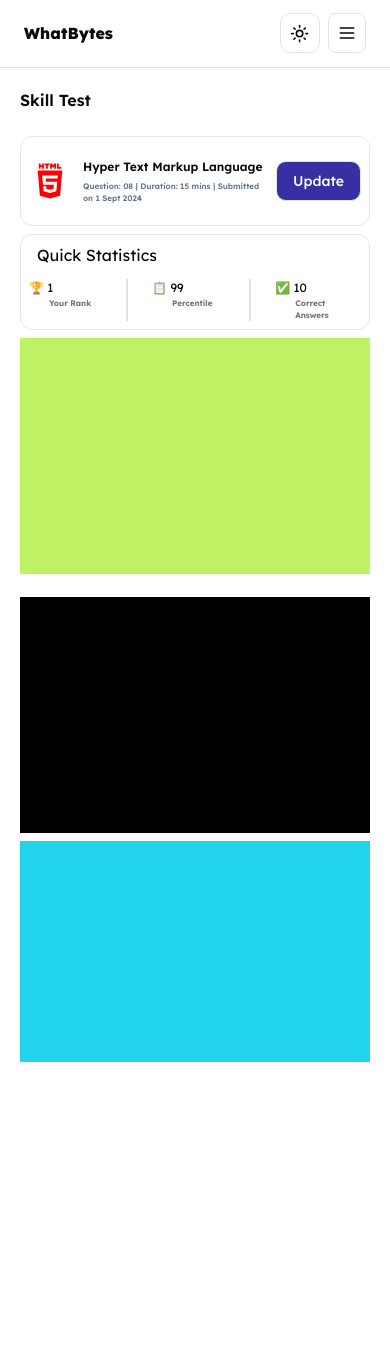
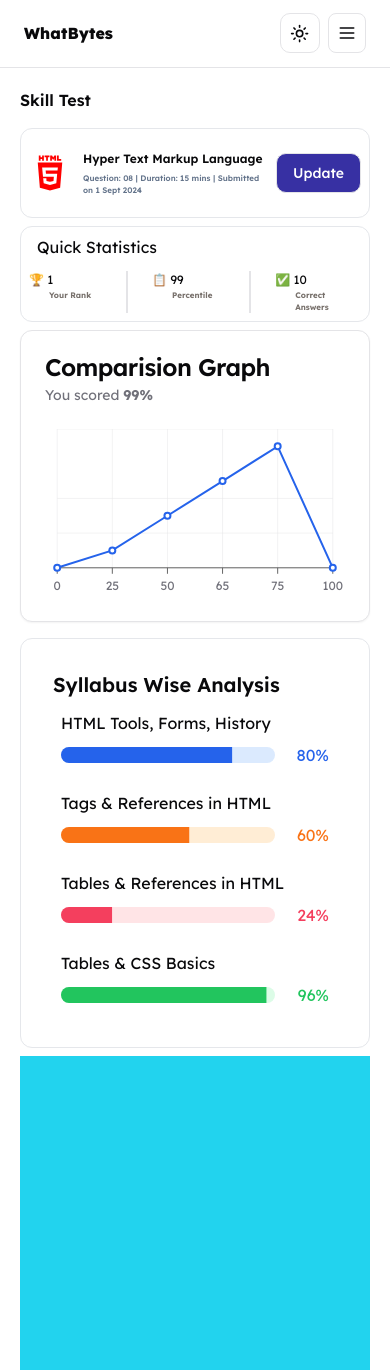
Before and after one commit to rishilahoti/Dashboard, a Next.js app: page / in a window 390 px wide. Before the commit the page ends 1062 px from the top, so only its background shows below. Built offline with nearby package versions, Linux system fonts and the light colour scheme.

Commit message:
syllabus wise

```diff
--- a/package.json
+++ b/package.json
@@ -12,6 +12,7 @@
     "@radix-ui/react-dialog": "^1.1.1",
     "@radix-ui/react-dropdown-menu": "^2.1.1",
     "@radix-ui/react-label": "^2.1.0",
+    "@radix-ui/react-progress": "^1.1.0",
     "@radix-ui/react-slot": "^1.1.0",
     "class-variance-authority": "^0.7.0",
     "clsx": "^2.1.1",
--- /dev/null
+++ b/src/app/components/ComparisionGraph.tsx
@@ -0,0 +1,91 @@
+"use client";
+
+import { TrendingUp } from "lucide-react";
+import { CartesianGrid, Line, LineChart, XAxis } from "recharts";
+
+import {
+	Card,
+	CardContent,
+	CardDescription,
+	CardFooter,
+	CardHeader,
+	CardTitle,
+} from "@/components/ui/card";
+import {
+	ChartConfig,
+	ChartContainer,
+	ChartTooltip,
+	ChartTooltipContent,
+} from "@/components/ui/chart";
+import React, { useState, useEffect } from "react";
+
+export const description = "A linear line chart";
+
+const chartData = [
+	{ percentile: 0, student: 0 },
+	{ percentile: 25, student: 2 },
+	{ percentile: 50, student: 6 },
+    { percentile: 65, student: 10 },
+	{ percentile: 75, student: 14 },
+	{ percentile: 100, student: 0 },
+];
+
+const chartConfig = {
+	student: {
+		label: "Number of Student:",
+		color: "hsl(var(--chart-1))",
+	},
+} satisfies ChartConfig;
+
+export default function Component() {
+    const [rank, setRank] = useState("1");
+	const [percentile, setPercentile] = useState("99");
+	const [score, setScore] = useState("10");
+	useEffect(() => {
+		const savedRank = localStorage.getItem("rank") || "1";
+		const savedPercentile = localStorage.getItem("percentile") || "99";
+		const savedScore = localStorage.getItem("score") || "10";
+		setRank(savedRank);
+		setPercentile(savedPercentile);
+		setScore(savedScore);
+	}, []);
+	return (
+		<Card>
+			<CardHeader>
+				<CardTitle>Comparision Graph</CardTitle>
+				<CardDescription>You scored <span className="font-bold">{percentile}%</span> </CardDescription>
+			</CardHeader>
+			<CardContent>
+				<ChartContainer config={chartConfig}>
+					<LineChart
+						accessibilityLayer
+						data={chartData}
+						margin={{
+							left: 12,
+							right: 12,
+						}}
+					>
+						<CartesianGrid vertical={true} />
+						<XAxis
+							dataKey="percentile"
+							tickLine={true}
+							axisLine={true}
+							tickMargin={8}
+						/>
+						<ChartTooltip
+							cursor={true}
+							content={<ChartTooltipContent />}
+						/>
+						<Line
+							dataKey="student"
+							type="linear"
+							stroke="var(--color-student)"
+							strokeWidth={2}
+							dot={true}
+						/>
+					</LineChart>
+				</ChartContainer>
+			</CardContent>
+		</Card>
+	);
+}
--- /dev/null
+++ b/src/app/components/SyllabusWise.tsx
@@ -0,0 +1,37 @@
+"use client";
+
+import * as React from "react";
+
+import { Progress } from "@/components/ui/progress";
+
+export default function ProgressDemo() {
+	return (
+		<section className="flex flex-col w-full justify-center items-start lg:gap-5 gap-3 rounded-xl border border-gray-200 p-8">
+			<h1 className="text-xl font-semibold">
+				Syllabus Wise Analysis
+			</h1>
+			<div className="w-full px-2">
+				<span>HTML Tools, Forms, History</span>
+				<div className="mb-4 py-2 flex items-center justify-between">
+					<Progress value={80} className="w-[80%]" indicatorColor="bg-blue-600" accentColor="bg-blue-100"/>
+					<span className="text-blue-600">80%</span>
+				</div>
+				<span>Tags & References in HTML</span>
+				<div className="mb-4 py-2 flex items-center justify-between">
+					<Progress value={60} className="w-[80%]" indicatorColor="bg-orange-500"  accentColor="bg-orange-100"/>
+					<span className="text-orange-500">60%</span>
+				</div>
+				<span>Tables & References in HTML</span>
+				<div className="mb-4 py-2 flex items-center justify-between">
+					<Progress value={24} className="w-[80%]" indicatorColor="bg-rose-500"  accentColor="bg-rose-100"/>
+					<span className="text-rose-500">24%</span>
+				</div>
+				<span>Tables & CSS Basics</span>
+				<div className="py-2 flex items-center justify-between">
+					<Progress value={96} className="w-[80%]" indicatorColor="bg-green-500"  accentColor="bg-green-100"/>
+					<span className="text-green-500">96%</span>
+				</div>
+			</div>
+		</section>
+	);
+}
--- a/src/app/globals.css
+++ b/src/app/globals.css
@@ -25,11 +25,11 @@
     --input: 240 5.9% 90%;
     --ring: 346.8 77.2% 49.8%;
     --radius: 0.75rem;
-    --chart-1: 12 76% 61%;
-    --chart-2: 173 58% 39%;
-    --chart-3: 197 37% 24%;
-    --chart-4: 43 74% 66%;
-    --chart-5: 27 87% 67%;
+    --chart-1: 221.2 83.2% 53.3%;
+    --chart-2: 212 95% 68%;
+    --chart-3: 216 92% 60%;
+    --chart-4: 210 98% 78%;
+    --chart-5: 212 97% 87%;
   }
 
   .dark {
@@ -52,11 +52,11 @@
     --border: 240 3.7% 15.9%;
     --input: 240 3.7% 15.9%;
     --ring: 346.8 77.2% 49.8%;
-    --chart-1: 220 70% 50%;
-    --chart-2: 160 60% 45%;
-    --chart-3: 30 80% 55%;
-    --chart-4: 280 65% 60%;
-    --chart-5: 340 75% 55%;
+    --chart-1: 221.2 83.2% 53.3%;
+    --chart-2: 212 95% 68%;
+    --chart-3: 216 92% 60%;
+    --chart-4: 210 98% 78%;
+    --chart-5: 212 97% 87%;
   }
 }
 
--- a/src/app/page.tsx
+++ b/src/app/page.tsx
@@ -1,7 +1,9 @@
 "use client"
+import ComparisionGraph from "./components/ComparisionGraph";
 import Course from "./components/Course";
 import QuickStat from "./components/QuickStat";
 import SideBar from "./components/SideBar";
+import SyllabusWise from "./components/SyllabusWise";
 
 export default function Home() {
 	return (
@@ -14,17 +16,21 @@ export default function Home() {
 					<p className="font-semibold">Skill Test</p>
 				</div>
 				<div className="flex-1 flex flex-col md:flex-row">
-					<div className="flex-1 p-2 mb-[150px] md:mb-0">
+					<div className="flex-1 p-2">
 						<div className="flex items-center justify-center mb-2">
 							<Course />
 						</div>
 						<div className="flex items-center justify-center mb-2">
 							<QuickStat/>
 						</div>
-						<div className="bg-lime-300 h-4/5"></div>
+						<div className="h-4/5">
+							<ComparisionGraph />
+						</div>
 					</div>
 					<div className="flex-1 p-2">
-						<div className="bg-black h-4/5"></div>
+						<div className="">
+							<SyllabusWise />
+						</div>
 						<div className="bg-cyan-400 h-3/4 mt-2"></div>
 					</div>
 				</div>
--- /dev/null
+++ b/src/components/ui/progress.tsx
@@ -0,0 +1,35 @@
+"use client";
+
+import * as React from "react";
+import * as ProgressPrimitive from "@radix-ui/react-progress";
+
+import { cn } from "@/lib/utils";
+
+type CustomProgressProps = React.ComponentPropsWithoutRef<
+	typeof ProgressPrimitive.Root
+> & {
+	indicatorColor: string;
+  accentColor: string;
+};
+
+const Progress = React.forwardRef<
+	React.ElementRef<typeof ProgressPrimitive.Root>,
+CustomProgressProps
+>(({ className, value, indicatorColor, accentColor, ...props }, ref) => (
+	<ProgressPrimitive.Root
+		ref={ref}
+		className={cn(
+			`relative h-4 w-full overflow-hidden rounded-full ${accentColor} `,
+			className
+		)}
+		{...props}
+	>
+		<ProgressPrimitive.Indicator
+			className={`h-full w-full flex-1 ${indicatorColor} transition-all`}
+			style={{ transform: `translateX(-${100 - (value || 0)}%)` }}
+		/>
+	</ProgressPrimitive.Root>
+));
+Progress.displayName = ProgressPrimitive.Root.displayName;
+
+export { Progress };
```
Also changed, not shown: 1 other file (tests, documents, lock files or other folders).
